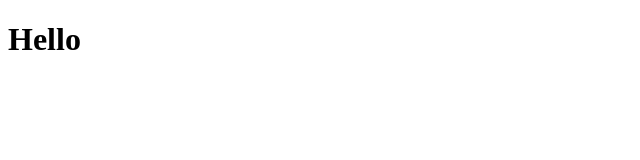
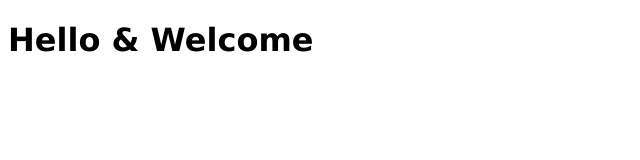
Before and after one commit to jobimathai1/jobimathai1.github.io, a plain HTML site: page index.html in a window 1280 px wide. Shown: the whole page, without its empty margins (0-640 px from the left). Drawn offline with Linux system fonts and the light colour scheme.

Commit message:
added font

```diff
--- /dev/null
+++ b/css/style.css
@@ -0,0 +1,3 @@
+h1{
+    font-family: Verdana, Geneva, Tahoma, sans-serif;
+}
--- a/index.html
+++ b/index.html
@@ -1,12 +1,13 @@
 <!DOCTYPE html>
 <html>
     <head>
+        <link rel="stylesheet" type="text/css" href="css/style.css">
         <title>
             Jobi's Space
         </title>
     </head>
 <body>
-<h1>Hello</h1>
+<h1>Hello & Welcome</h1>
 </body>
 
 </html>
```
